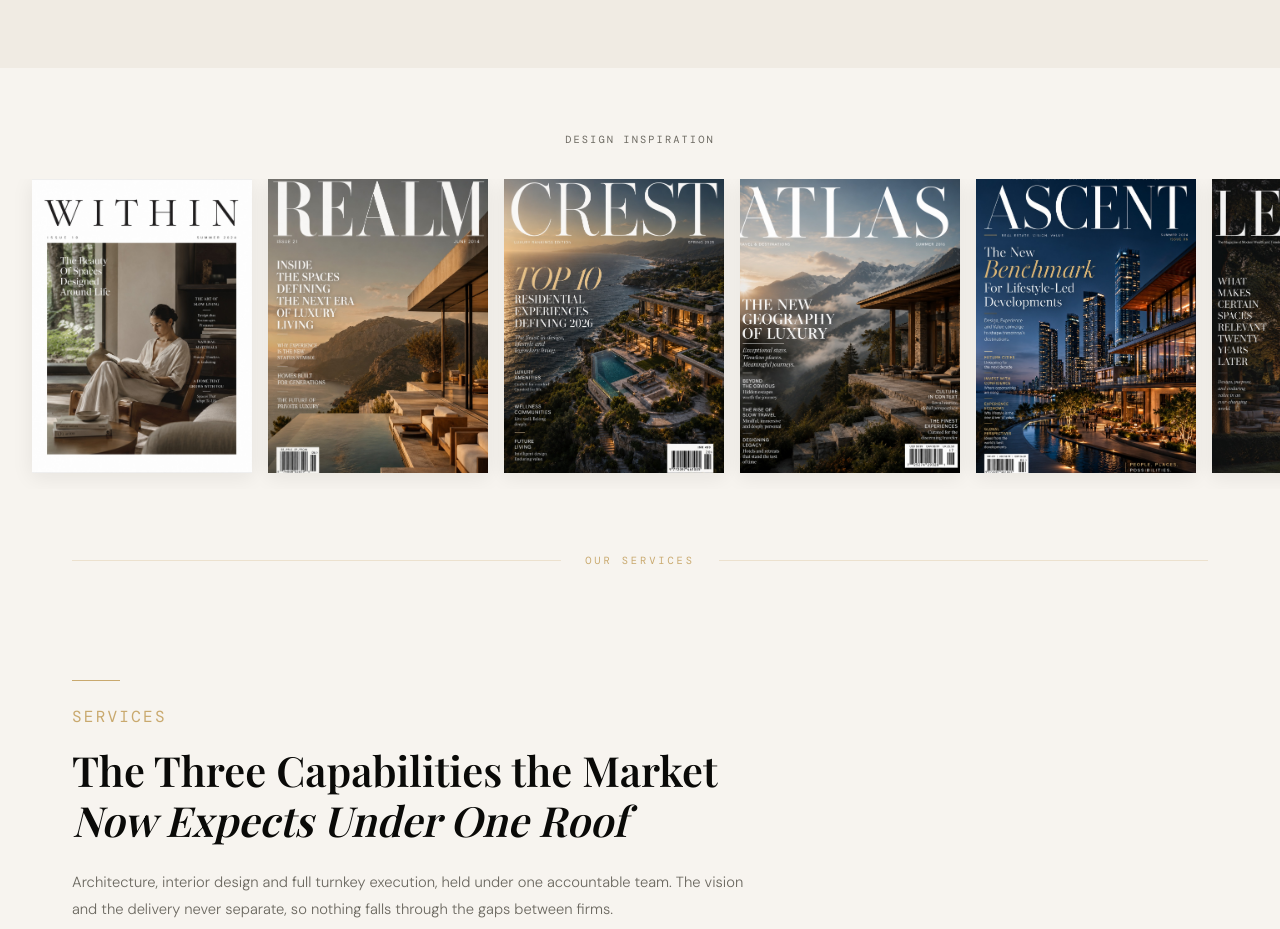
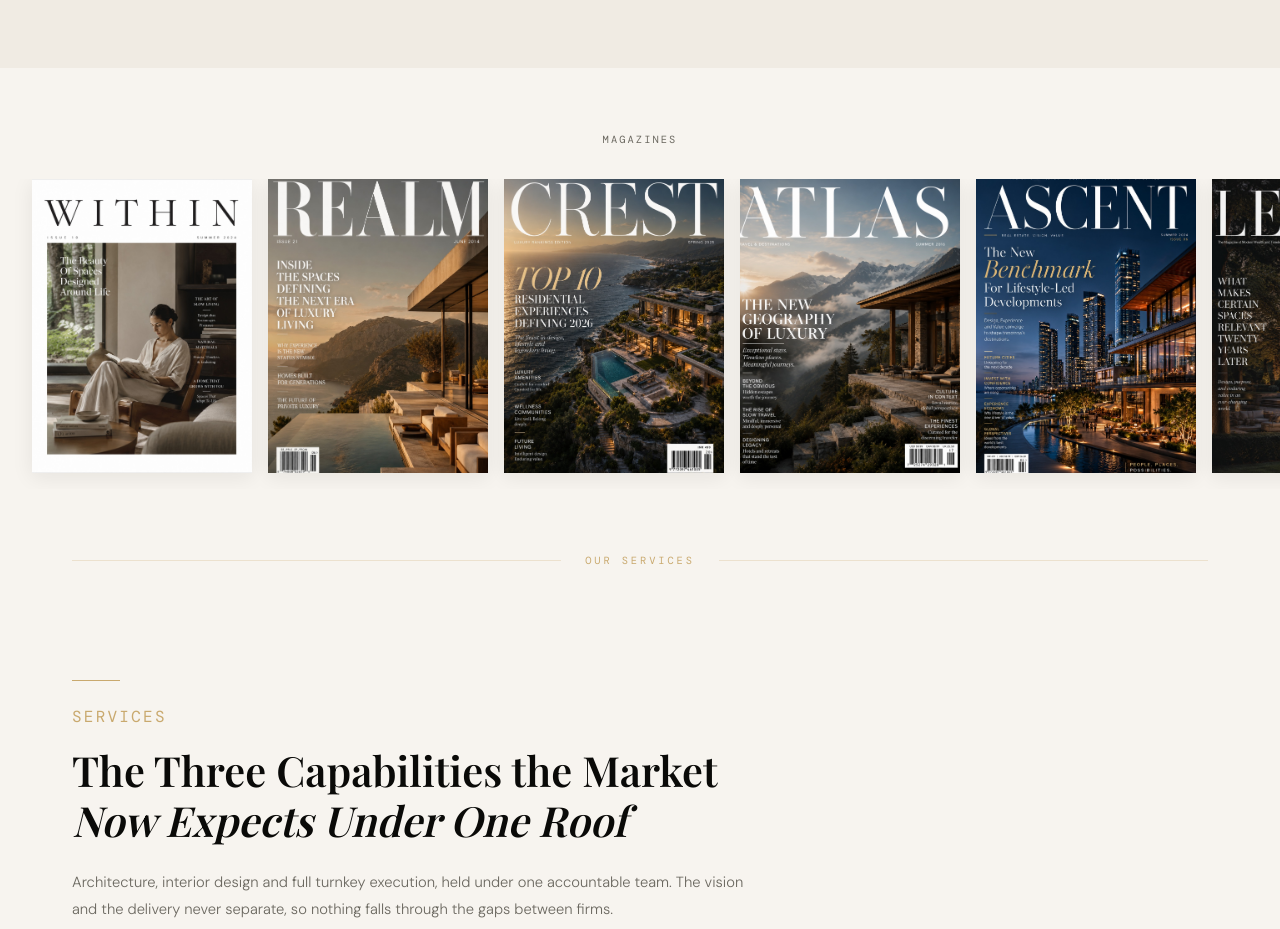
Before and after one commit to ShreyaSinghal12/rsd-website, a React (Vite) app: page / in a window 1280 px wide. Shown: the part 4980-5909 px from the top of the page. Built offline with nearby package versions, Linux system fonts and the light colour scheme; a web font is replaced by a local one.

Commit message:
Change to magazine

```diff
--- a/src/pages/Home.jsx
+++ b/src/pages/Home.jsx
@@ -530,7 +530,7 @@ export default function Home() {
           <div style={{ maxWidth: 1200, margin: '0 auto', padding: '0 2rem 2rem' }}>
             <FadeIn>
               <p style={{ fontFamily: "'DM Mono',monospace", fontSize: '0.65rem', letterSpacing: '0.2em', textTransform: 'uppercase', color: S.mid, textAlign: 'center' }}>
-                Design Inspiration
+                Magazines
               </p>
             </FadeIn>
           </div>
```
